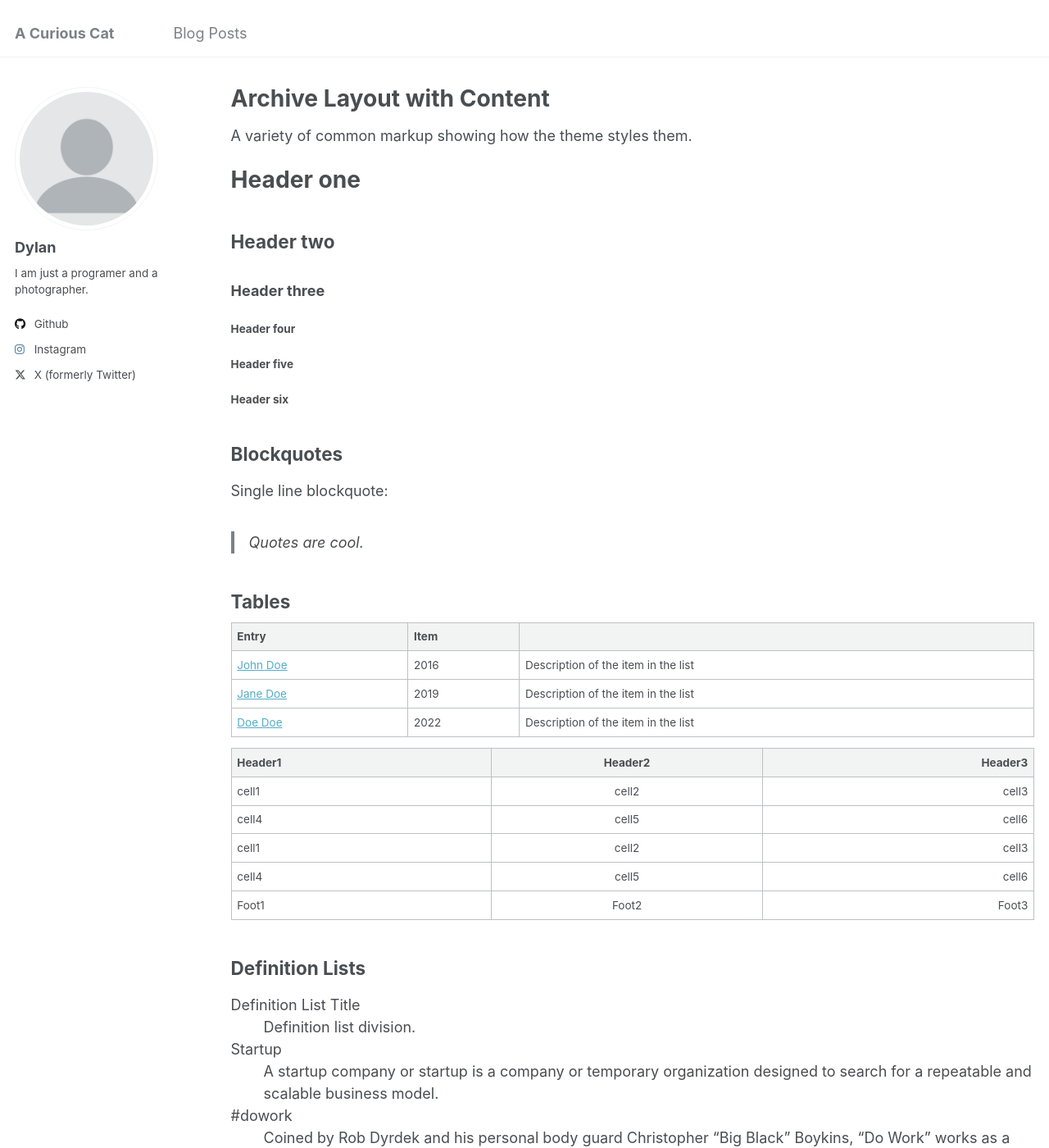
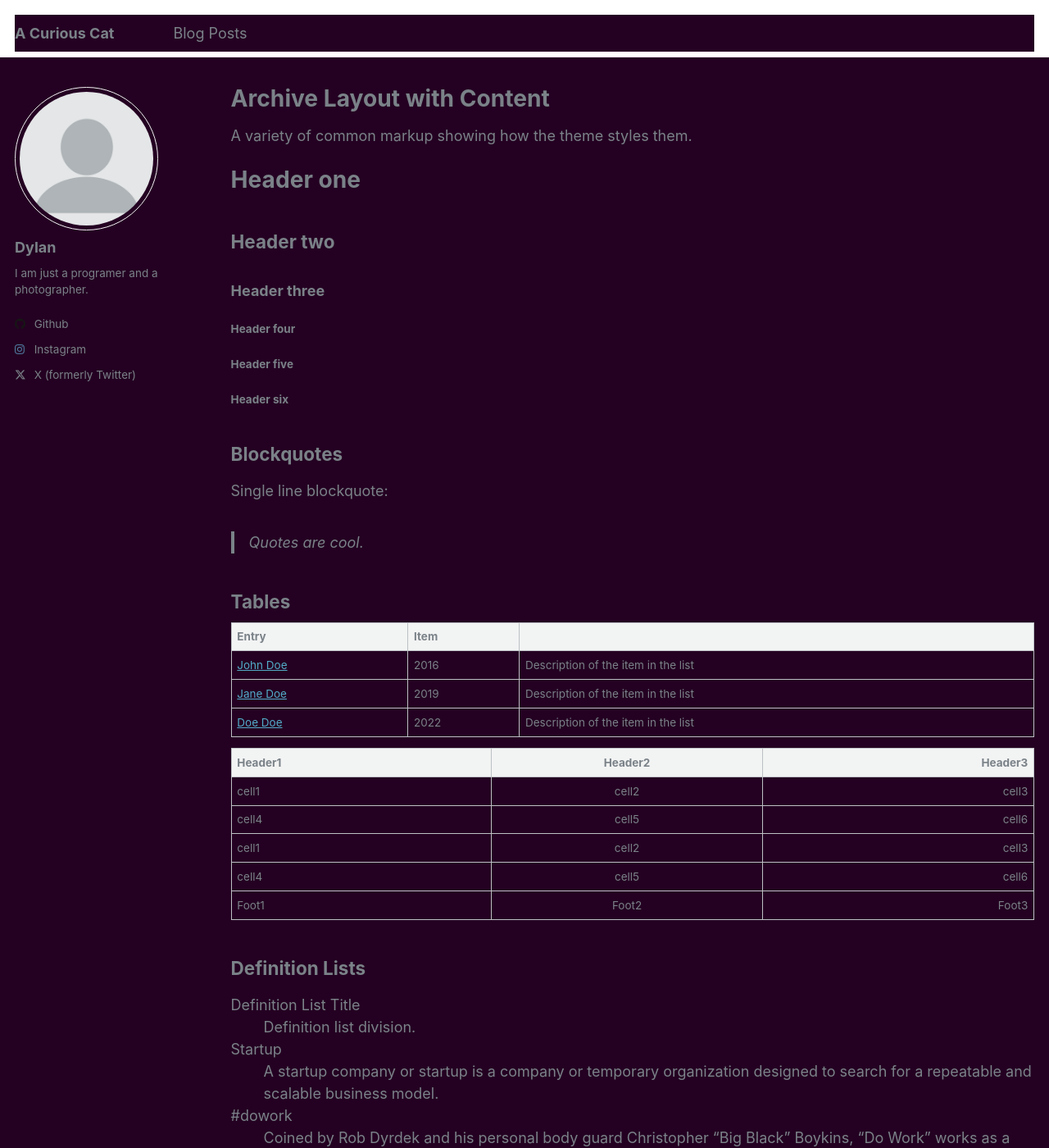
Before and after one commit to mdylantk/mdylantk.github.io, a Jekyll site: the page built from _pages/archive-layout-with-content.md, in a window 1280 px wide and 1400 px high. Shown: the whole window at 82% size. Built offline with Jekyll 4.4.1, drawn with Linux system fonts in a browser that asks for light colours.

Commit message:
test
Messing with varibles. Mostly I want to know what $body-color is used since I want a color for the background color of the post but not sure if there one partly being used. Web Inspector not giving me enough info so I am trying here.

```diff
--- a/_sass/_archive.scss
+++ b/_sass/_archive.scss
@@ -105,6 +105,8 @@
   .page__meta {
     margin: 0 0 4px;
   }
+  border-style: ridge;
+  background-color: $body-color;
 }
 
 
@@ -114,7 +116,8 @@
 
 .grid__item {
   margin-bottom: 2em;
-  border-style: inset;
+  border-style: ridge;
+  background-color: $body-color;
 
   .page__meta {
     margin: 0 0 4px;
--- a/_sass/_variables.scss
+++ b/_sass/_variables.scss
@@ -61,11 +61,11 @@
 $light-gray                 : mix(#fff, $gray, 50%);
 $lighter-gray               : mix(#fff, $gray, 90%);
 
-$body-color                 : #fff;
-$background-color           : #fff;
+$body-color                 : #dfdeff;
+$background-color           : #240022;
 $code-background-color      : #fafafa;
 $code-background-color-dark : $light-gray;
-$text-color                 : $dark-gray;
+$text-color                 : $gray;
 $border-color               : $lighter-gray;
 
 $primary-color              : #7a8288;
```
